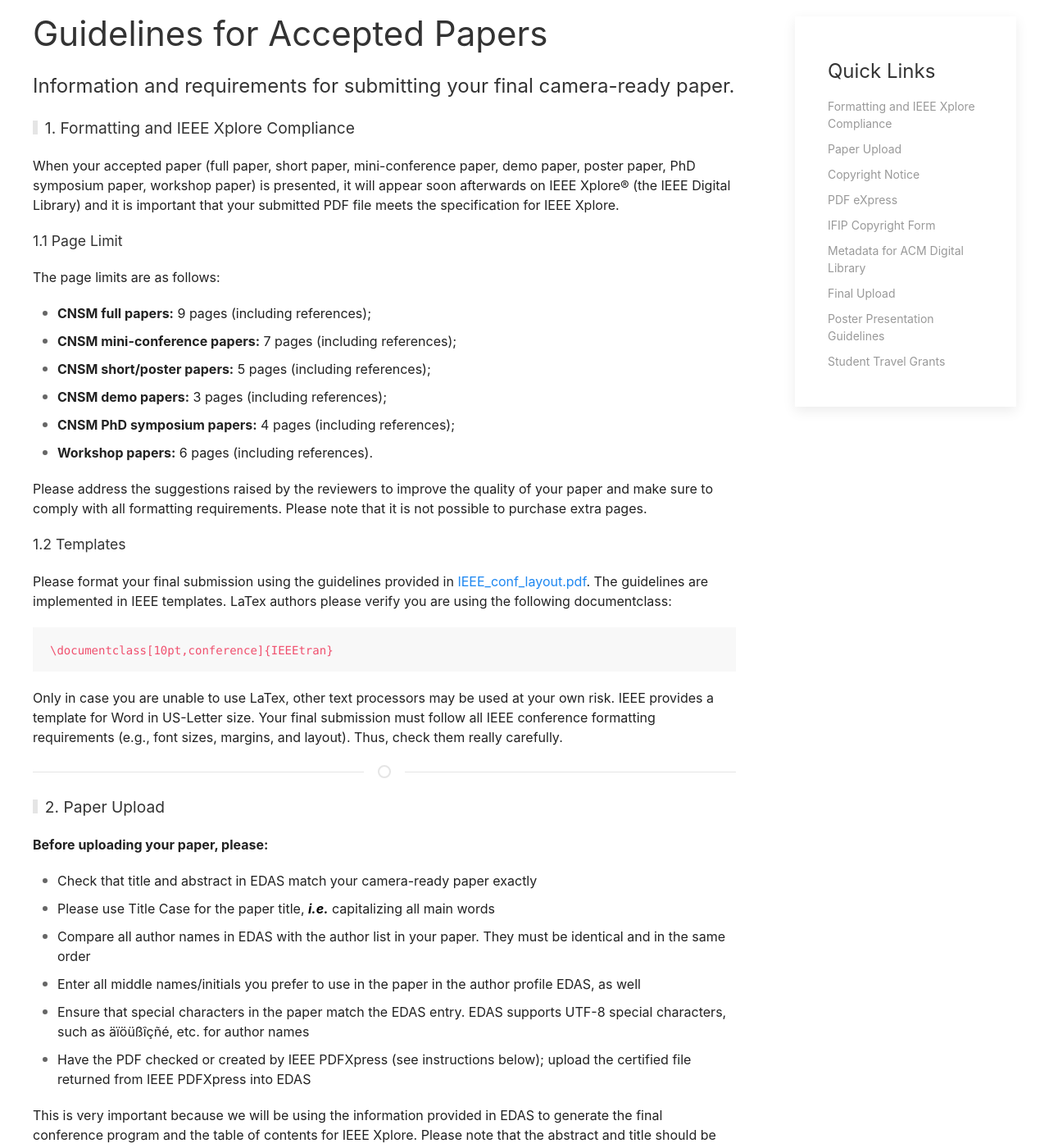
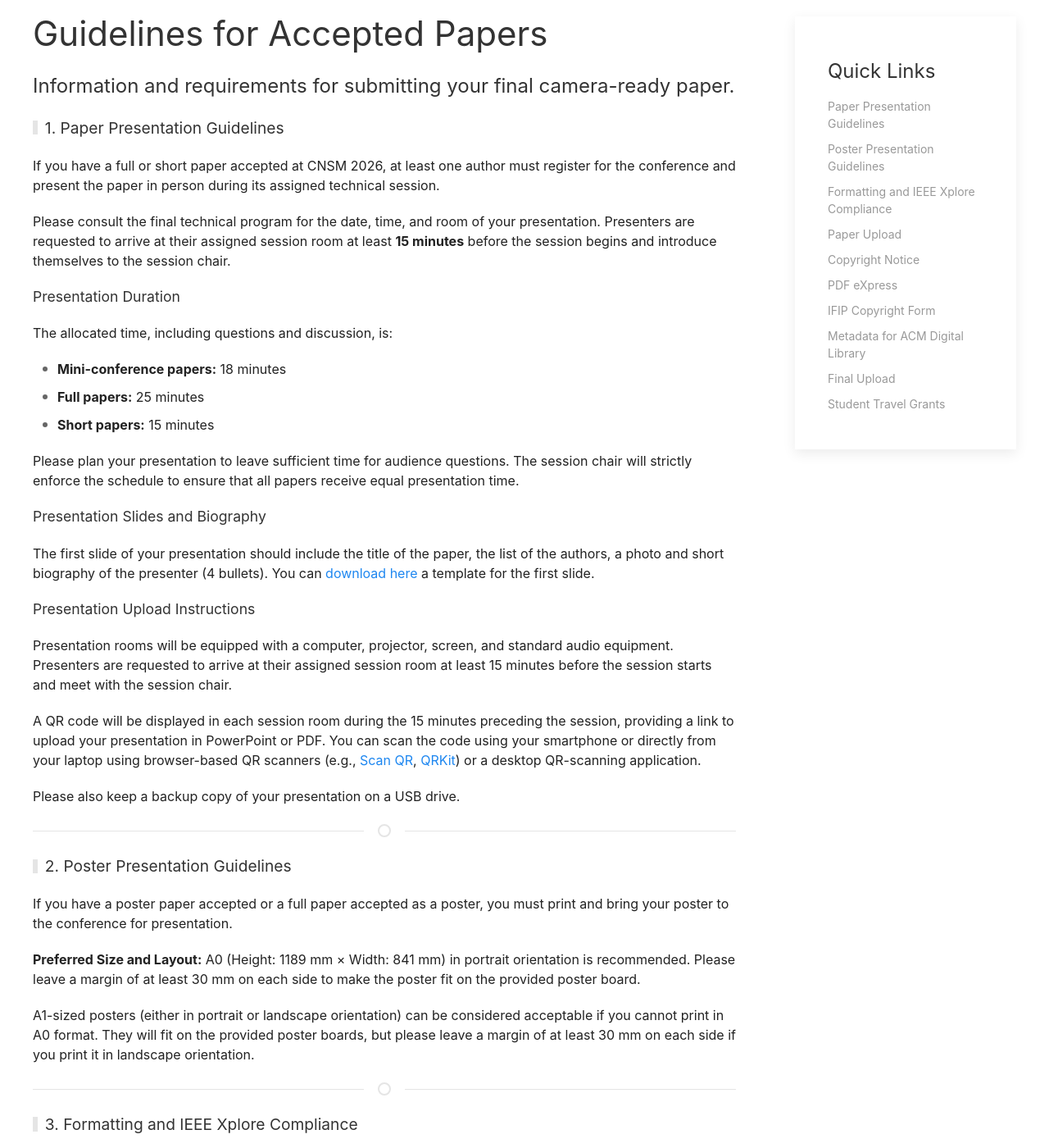
Before and after one commit to stuartclayman/cnsm-2026-website, a Jekyll site: the page built from authors.html, in a window 1280 px wide and 1400 px high, scrolled down 210 px. Shown: the whole window at 82% size. Built offline with Jekyll 4.4.1, drawn with Linux system fonts in a browser that asks for light colours; nearby versions of some CDN libraries; some of the changed text lies outside the part shown.

Commit message:
Update authors page - paper guidelines

```diff
--- a/authors.html
+++ b/authors.html
@@ -10,11 +10,48 @@ title: Authors
       <h1 class="uk-article-title">Guidelines for Accepted Papers</h1>
       <p class="uk-text-lead">Information and requirements for submitting your final camera-ready paper.</p>
 
+      <a name="paper-presentation"></a>
+      <h3 class="uk-heading-bullet">1. Paper Presentation Guidelines</h3>
+
+      <p>If you have a full or short paper accepted at CNSM 2026, at least one author must register for the conference and present the paper in person during its assigned technical session.</p>
+
+      <p>Please consult the final technical program for the date, time, and room of your presentation. Presenters are requested to arrive at their assigned session room at least <b>15 minutes</b> before the session begins and introduce themselves to the session chair.</p>
+
+      <h4>Presentation Duration</h4>
+      <p>The allocated time, including questions and discussion, is:</p>
+      <ul class="uk-list uk-list-bullet">
+        <li><strong>Mini-conference papers:</strong> 18 minutes</li>
+        <li><strong>Full papers:</strong> 25 minutes</li>
+        <li><strong>Short papers:</strong> 15 minutes</li>
+      </ul>
+      <p>Please plan your presentation to leave sufficient time for audience questions. The session chair will strictly enforce the schedule to ensure that all papers receive equal presentation time.</p>
+
+      <h4>Presentation Slides and Biography</h4>
+      <p>The first slide of your presentation should include the title of the paper, the list of the authors, a photo and short biography of the presenter (4 bullets). You can <a href="files/CNSM_PresentationSlide1_BioTemplate.pptx">download here</a> a template for the first slide.</p>
+
+      <h4>Presentation Upload Instructions</h4>
+
+      <p>Presentation rooms will be equipped with a computer, projector, screen, and standard audio equipment. Presenters are requested to arrive at their assigned session room at least 15 minutes before the session starts and meet with the session chair.</p>
+
+      <p>A QR code will be displayed in each session room during the 15 minutes preceding the session, providing a link to upload your presentation in PowerPoint or PDF. You can scan the code using your smartphone or directly from your laptop using browser-based QR scanners (e.g., <a href="https://scanqr.org/">Scan QR</a>, <a href="https://useqrkit.com/tools/scan">QRKit</a>) or a desktop QR-scanning application.</p>
+
+      <p>Please also keep a backup copy of your presentation on a USB drive.</p>
+
+      <hr class="uk-divider-icon">
+
+      <a name="poster"></a>
+      <h3 class="uk-heading-bullet">2. Poster Presentation Guidelines</h3>
+      <p>If you have a poster paper accepted or a full paper accepted as a poster, you must print and bring your poster to the conference for presentation.</p>
+      <p><strong>Preferred Size and Layout:</strong> A0 (Height: 1189 mm × Width: 841 mm) in portrait orientation is recommended. Please leave a margin of at least 30 mm on each side to make the poster fit on the provided poster board.</p>
+      <p>A1-sized posters (either in portrait or landscape orientation) can be considered acceptable if you cannot print in A0 format. They will fit on the provided poster boards, but please leave a margin of at least 30 mm on each side if you print it in landscape orientation.</p>
+
+      <hr class="uk-divider-icon">
+
       <a name="formatting"></a>
-      <h3 class="uk-heading-bullet">1. Formatting and IEEE Xplore Compliance</h3>
+      <h3 class="uk-heading-bullet">3. Formatting and IEEE Xplore Compliance</h3>
       <p>When your accepted paper (full paper, short paper, mini-conference paper, demo paper, poster paper, PhD symposium paper, workshop paper) is presented, it will appear soon afterwards on IEEE Xplore® (the IEEE Digital Library) and it is important that your submitted PDF file meets the specification for IEEE Xplore.</p>
 
-      <h4>1.1 Page Limit</h4>
+      <h4>3.1 Page Limit</h4>
       <p>The page limits are as follows:</p>
       <ul class="uk-list uk-list-bullet">
         <li><strong>CNSM full papers:</strong> 9 pages (including references);</li>
@@ -26,7 +63,7 @@ title: Authors
       </ul>
       <p>Please address the suggestions raised by the reviewers to improve the quality of your paper and make sure to comply with all formatting requirements. Please note that it is not possible to purchase extra pages.</p>
 
-      <h4>1.2 Templates</h4>
+      <h4>3.2 Templates</h4>
       <p>Please format your final submission using the guidelines provided in <a href="http://www.ieeelcn.org/IEEE_conf_layout.pdf">IEEE_conf_layout.pdf</a>. The guidelines are implemented in IEEE templates. LaTex authors please verify you are using the following documentclass:</p>
 
       <div class="uk-background-muted uk-padding-small uk-margin-small-bottom">
@@ -38,7 +75,7 @@ title: Authors
       <hr class="uk-divider-icon">
 
       <a name="upload"></a>
-      <h3 class="uk-heading-bullet">2. Paper Upload</h3>
+      <h3 class="uk-heading-bullet">4. Paper Upload</h3>
       <p><strong>Before uploading your paper, please:</strong></p>
       <ul class="uk-list uk-list-bullet">
         <li>Check that title and abstract in EDAS match your camera-ready paper exactly</li>
@@ -53,28 +90,28 @@ title: Authors
       <hr class="uk-divider-icon">
 
       <a name="notice"></a>
-      <h3 class="uk-heading-bullet">3. Copyright Notice</h3>
+      <h3 class="uk-heading-bullet">5. Copyright Notice</h3>
       <p>The Publication Chairs will add the copyright notice to your paper.</p>
       <p>In case you need to modify the title or the abstract, please ask the TPC Co-Chairs for approval. Changes to the list of authors, allowed only under exceptional circumstances, have also to be approved by TPC Co-Chairs. All the camera-ready papers have to be submitted via EDAS.</p>
 
       <hr class="uk-divider-icon">
 
       <a name="pdfexpress"></a>
-      <h3 class="uk-heading-bullet">4. PDF Express</h3>
+      <h3 class="uk-heading-bullet">6. PDF Express</h3>
       <p>Use <a href="https://ieee-pdf-express.org/account/login" target="_blank">IEEE PDF eXpress</a> to check Xplore-compatibility. Enter <b>71600X</b> as the Conference ID. First-time users must create an account.</p>
       <p>EDAS will prevent you from uploading papers that do not comply with formatting checks. Please check all requirements carefully again if that happens. If you believe your paper is compliant and you are still prevented from uploading, please send your PDF eXpress™-certified PDF file to the publication chairs and ask for advice. Please always put your EDAS paper number in the subject line of email communication. </p>
 
       <hr class="uk-divider-icon">
 
       <a name="copyright"></a>
-      <h3 class="uk-heading-bullet">5. IFIP Copyright Form</h3>
+      <h3 class="uk-heading-bullet">7. IFIP Copyright Form</h3>
       <p>Authors of CNSM, are required to transfer the copyright of their accepted papers to IFIP.</p>
       <p>In this case you have to upload the IFIP form. First, click <a href="https://www.ifip.org/wp-content/uploads/2026/09/fillable_IFIP-Copyright-Form-for-the-IFIP-Digital-Library.pdf" target="_blank">here</a> to get the new IFIP copyright form. Read and fill it up adequately. Don’t forget to include the title of your work, the first and last names of all the authors, and then sign it. After getting the copyright ready, log onto EDAS and click on the copyright logo (&copy;) of your accepted CNSM or Workshop paper. Update the signed copyright, following instructions on EDAS. Once you finish that process, EDAS will show the type and date of copyright submission on your paper page.</p>
 
       <hr class="uk-divider-icon">
 
       <a name="acmmetadata"></a>
-      <h3 class="uk-heading-bullet">6. Metadata for ACM Digital Library</h3>
+      <h3 class="uk-heading-bullet">8. Metadata for ACM Digital Library</h3>
       <div class="uk-alert-primary" uk-alert>
         <p>Please ignore this section, for the time being. We will provide further instructions in case we need to collect the paper's metadata.</p>
       </div>
@@ -82,7 +119,7 @@ title: Authors
       <hr class="uk-divider-icon">
 
       <a name="whatupload"></a>
-      <h3 class="uk-heading-bullet">7. Final Upload</h3>
+      <h3 class="uk-heading-bullet">9. Final Upload</h3>
       <p>Upload to EDAS the final versions of:</p>
       <ul class="uk-list uk-list-bullet">
         <li>the PDF eXpress-passed compliant camera-ready copy of your paper,</li>
@@ -94,16 +131,8 @@ title: Authors
 
       <hr class="uk-divider-icon">
 
-      <a name="poster"></a>
-      <h3 class="uk-heading-bullet">8. Poster Presentation Guidelines</h3>
-      <p>If you have a poster paper accepted or a full paper accepted as a poster, you must print and bring your poster to the conference for presentation.</p>
-      <p><strong>Preferred Size and Layout:</strong> A0 (Height: 1189 mm × Width: 841 mm) in portrait orientation is recommended. Please leave a margin of at least 30 mm on each side to make the poster fit on the provided poster board.</p>
-      <p>A1-sized posters (either in portrait or landscape orientation) can be considered acceptable if you cannot print in A0 format. They will fit on the provided poster boards, but please leave a margin of at least 30 mm on each side if you print it in landscape orientation.</p>
-
-      <hr class="uk-divider-icon">
-
       <a name="stg"></a>
-      <h3 class="uk-heading-bullet">9. Student Travel Grants</h3>
+      <h3 class="uk-heading-bullet">10. Student Travel Grants</h3>
       <p>For more details and application instructions, please visit the <a href="stg.html">Student Travel Grants page</a>.</p>
 
     </div>
@@ -114,6 +143,8 @@ title: Authors
 
       <h3 class="uk-card-title uk-margin-small-bottom">Quick Links</h3>
       <ul class="uk-nav uk-nav-default">
+        <li><a href="#paper-presentation">Paper Presentation Guidelines</a></li>
+        <li><a href="#poster">Poster Presentation Guidelines</a></li>
         <li><a href="#formatting">Formatting and IEEE Xplore Compliance</a></li>
         <li><a href="#upload">Paper Upload</a></li>
         <li><a href="#notice">Copyright Notice</a></li>
```
Also changed, not shown: other parts of authors.html (+0 -1 lines), 1 other file.
